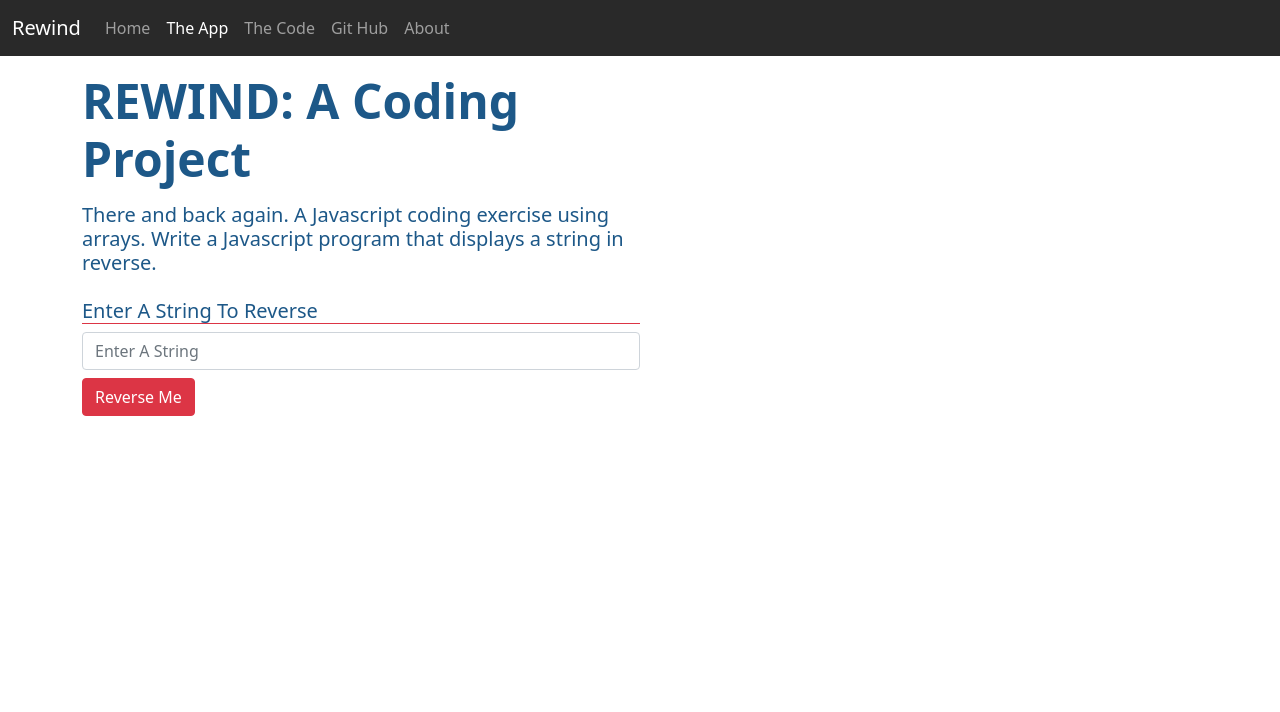
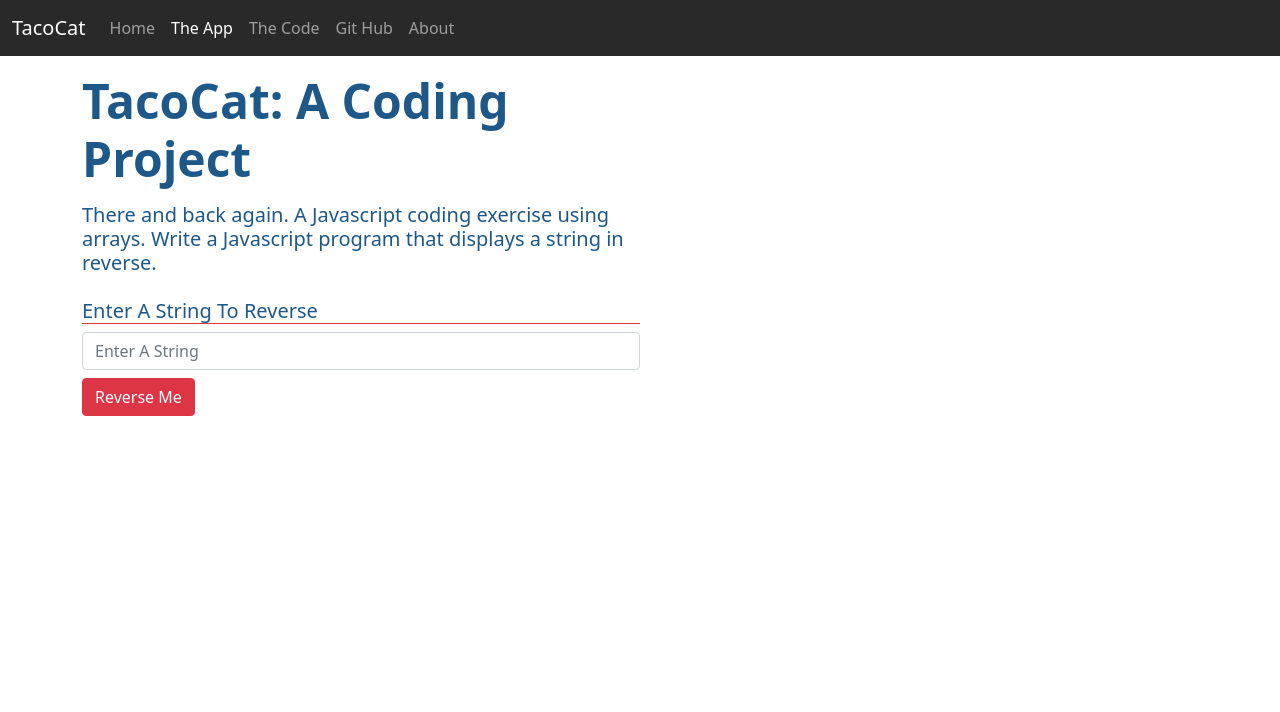
Before and after one commit to Tybook92/TacoCat, a plain HTML site: page app.html in a window 1280 px wide. Shown: the top 712 px of the page. Drawn offline with nearby package versions, Linux system fonts and the light colour scheme.

Commit message:
Intial commit

```diff
--- a/app.html
+++ b/app.html
@@ -2,7 +2,7 @@
 <html lang="en" class="h-100">
 
 <head>
-    <title>AppName: A Coding Project By Ty Book</title>
+    <title>TacoCat: A Coding Project By Ty Book</title>
     <!-- Required meta tags -->
     <meta charset="utf-8">
     <meta name="viewport" content="width=device-width, initial-scale=1, shrink-to-fit=no">
@@ -23,7 +23,7 @@
     <!--Nav Section-->
 <nav class="navbar navbar-expand-md navbar-dark fixed-top">
     <div class="container-fluid">
-        <a class="navbar-brand" href="#">Rewind</a>
+        <a class="navbar-brand" href="#">TacoCat</a>
         <button class="navbar-toggler" type="button" data-bs-toggle="collapse" data-bs-target="#navbarCollapse"
             aria-controls="navbarCollapse" aria-expanded="false" aria-label="Toggle navigation">
             <span class="navbar-toggler-icon"></span>
@@ -53,7 +53,7 @@
         <div class="row-cols-1 row-cols-lg-2">
             <div class="col">
                 <h1 class="display-5 fw-bold 1h-1 mb-3">
-                    REWIND: A Coding Project
+                    TacoCat: A Coding Project
                 </h1>
                 <h4 class="lead pb-3">
                     There and back again. A Javascript coding exercise using arrays. Write a Javascript program that displays a string in reverse.
```
Also changed, not shown: index.html (+3 -3 lines), img/TacoCat.png (added), img/The App.png (deleted).
